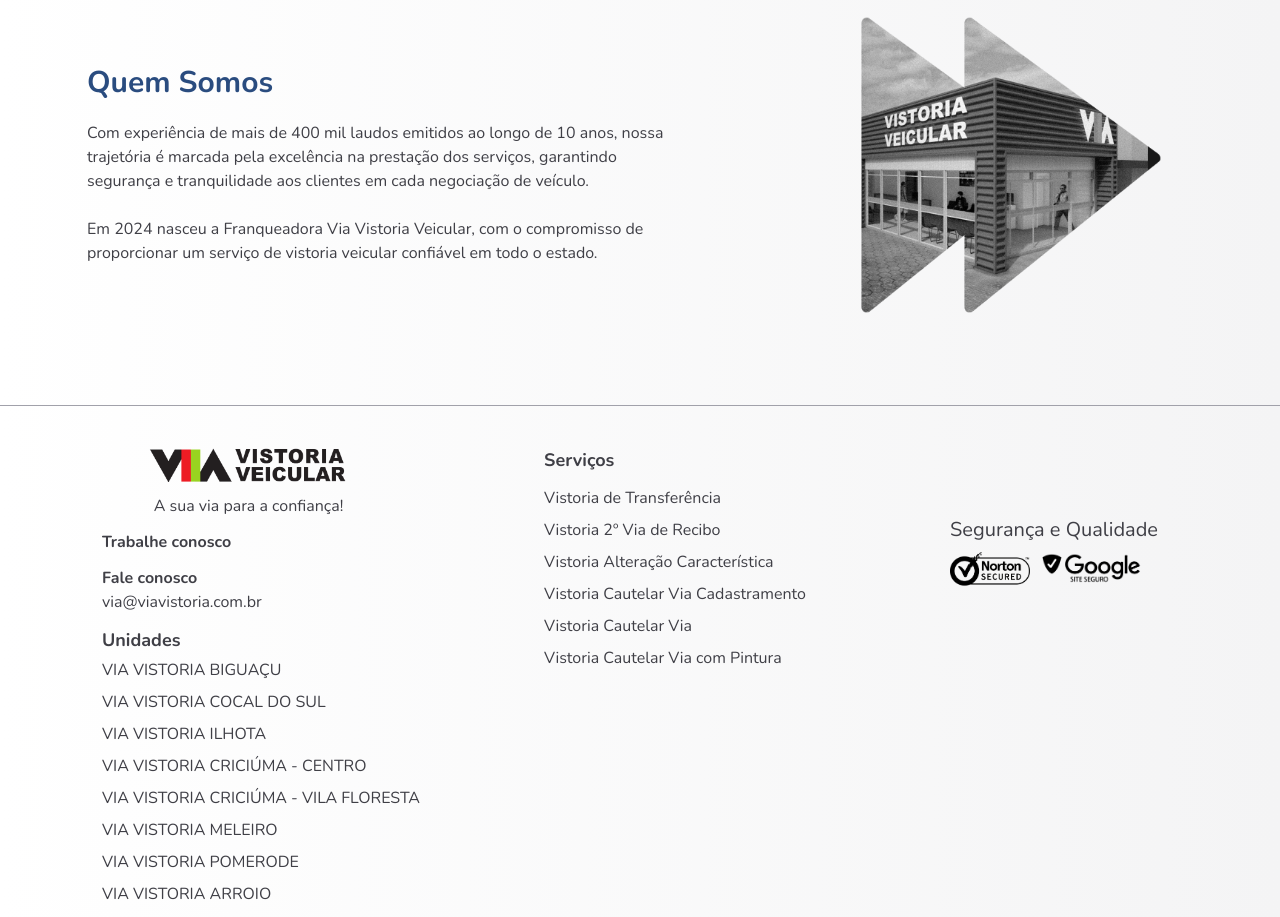
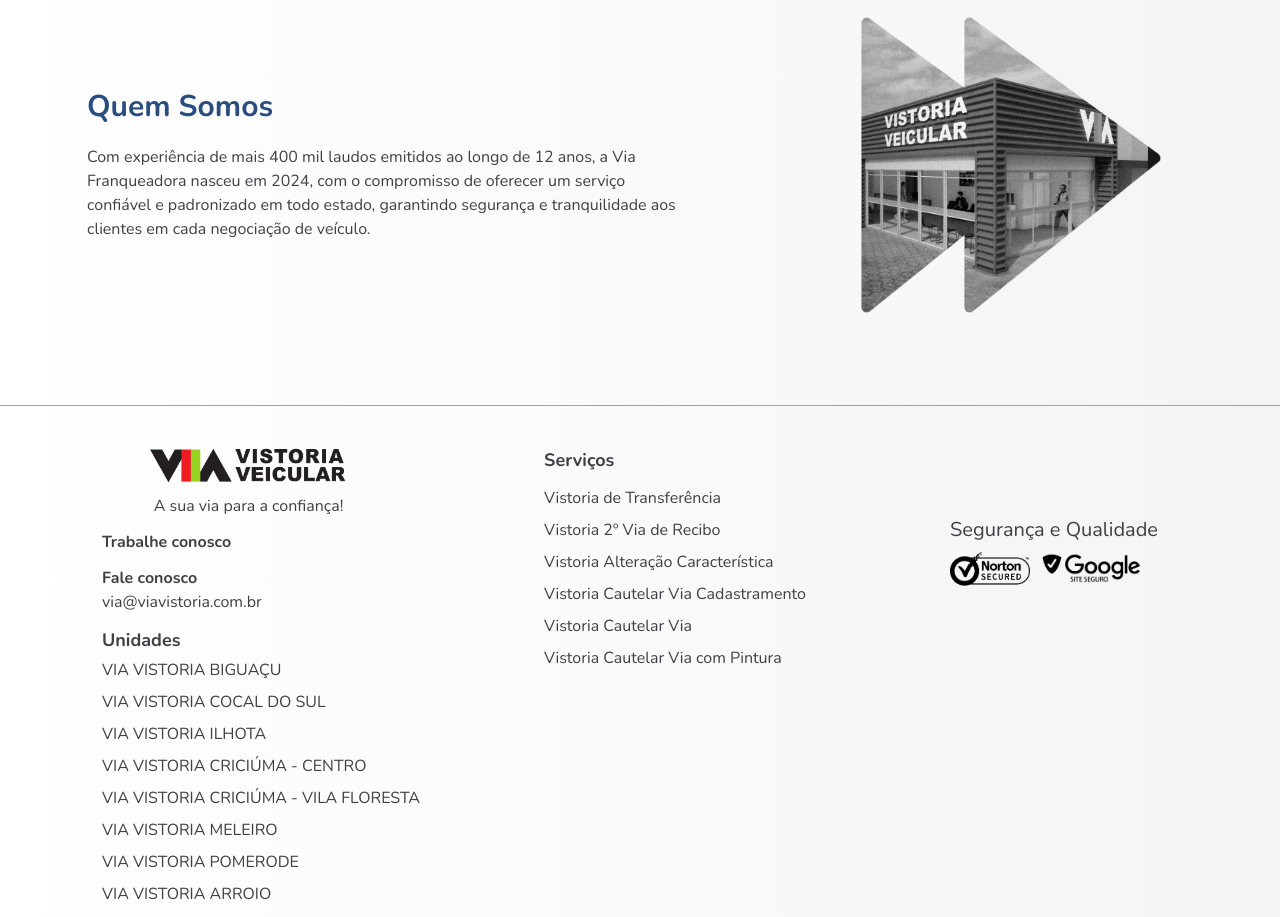
Before and after one commit to LM-Lucas-e-Marcelo/via-frontend, a React (Vite) app: page / in a window 1280 px wide. Shown: the part 2720-3637 px from the top of the page. Built offline with nearby package versions, Linux system fonts and the light colour scheme.

Commit message:
Update "Quem Somos" section to reflect 12 years of experience and enhance service description

```diff
--- a/src/components/who-are-we.tsx
+++ b/src/components/who-are-we.tsx
@@ -11,13 +11,10 @@ export const WhoAreWe = () => {
           Quem Somos
         </strong>
         <p>
-          Com experiência de mais de 400 mil laudos emitidos ao longo de 10
-          anos, nossa trajetória é marcada pela excelência na prestação dos
-          serviços, garantindo segurança e tranquilidade aos clientes em cada
-          negociação de veículo.
-          <br /> <br /> Em 2024 nasceu a Franqueadora Via Vistoria Veicular, com
-          o compromisso de proporcionar um serviço de vistoria veicular
-          confiável em todo o estado.
+          Com experiência de mais 400 mil laudos emitidos ao longo de 12 anos, a
+          Via Franqueadora nasceu em 2024, com o compromisso de oferecer um
+          serviço confiável e padronizado em todo estado, garantindo segurança e
+          tranquilidade aos clientes em cada negociação de veículo.
         </p>
       </div>
       <img src={image} width={400} alt="sobre nós" />
```
